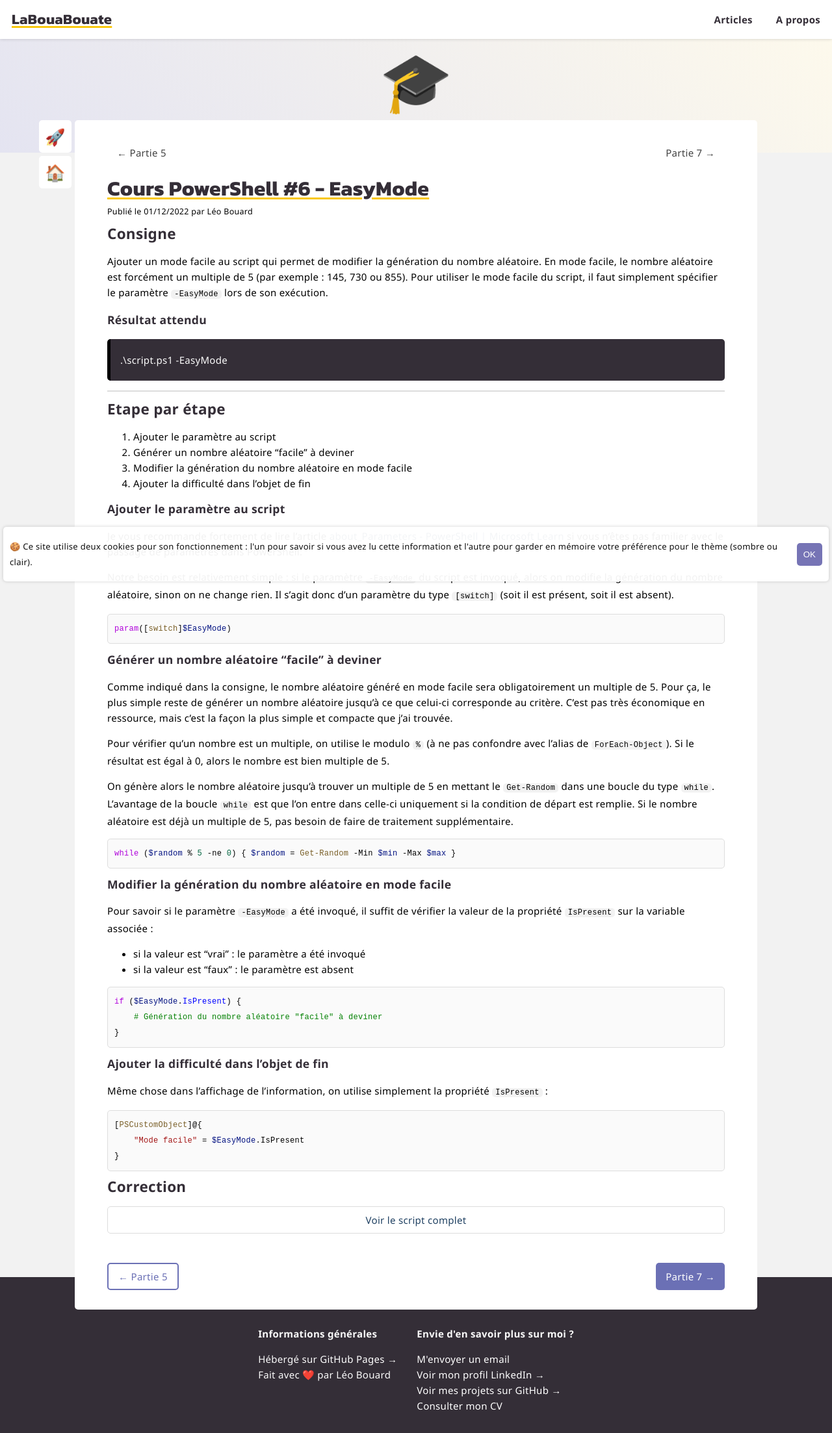
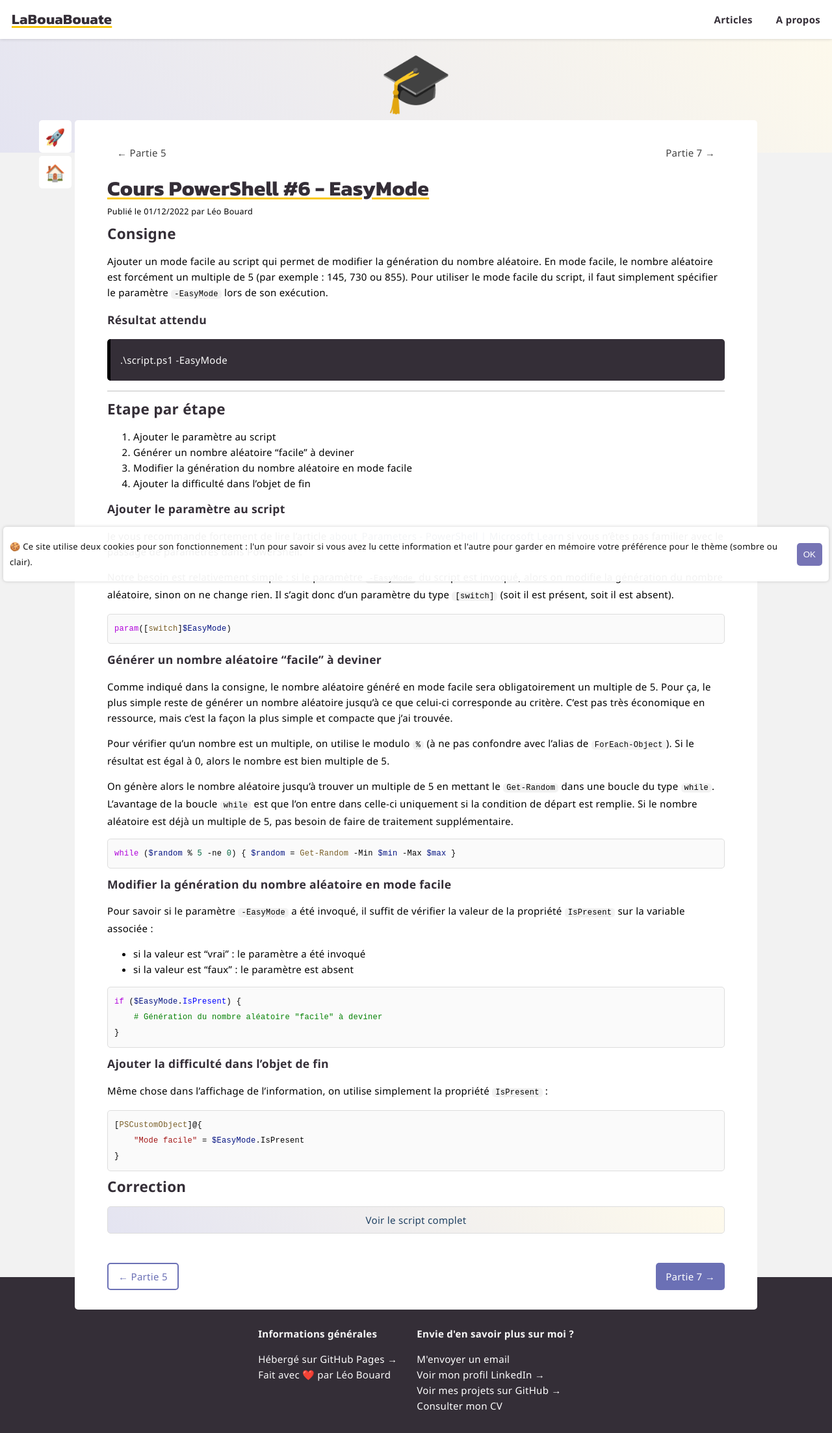
Before and after one commit to leobouard/leobouard.github.io, a Jekyll site: the page built from _posts/2022-12-01-cours-pratique-powershell-006.md, in a window 1280 px wide. Shown: the whole page at 65% size. Built offline with Jekyll 4.4.1, drawn with Linux system fonts in a browser that asks for light colours; some web fonts are replaced.

Commit message:
Ajout background

```diff
--- a/assets/css/posts.scss
+++ b/assets/css/posts.scss
@@ -263,6 +263,10 @@ a.solution {
     border-radius: 5px;
 }
 
+a.solution {
+    background: linear-gradient(45deg, #E4E4F1, #FEFAEC);
+}
+
 @media print, screen and (max-width: 950px) {
 
     .postBanner {
```
